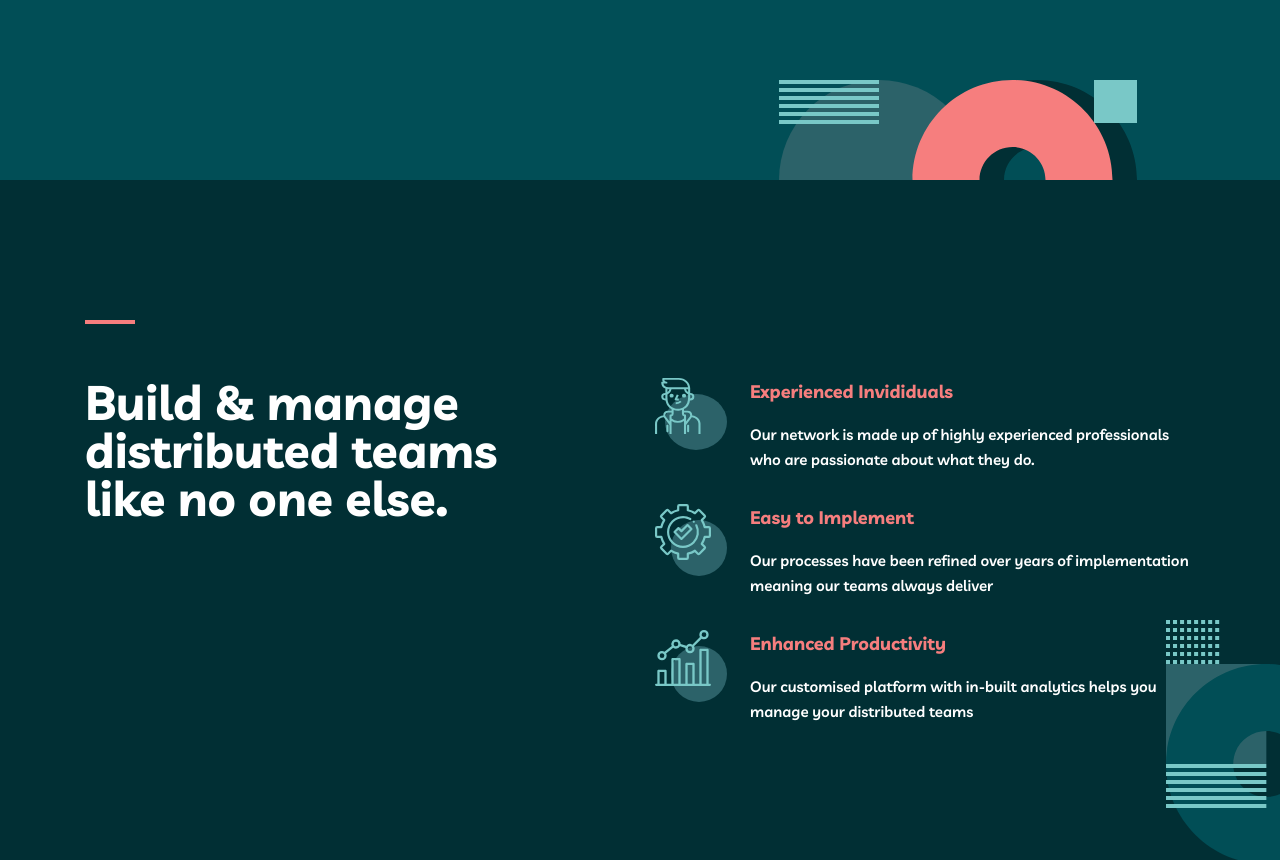
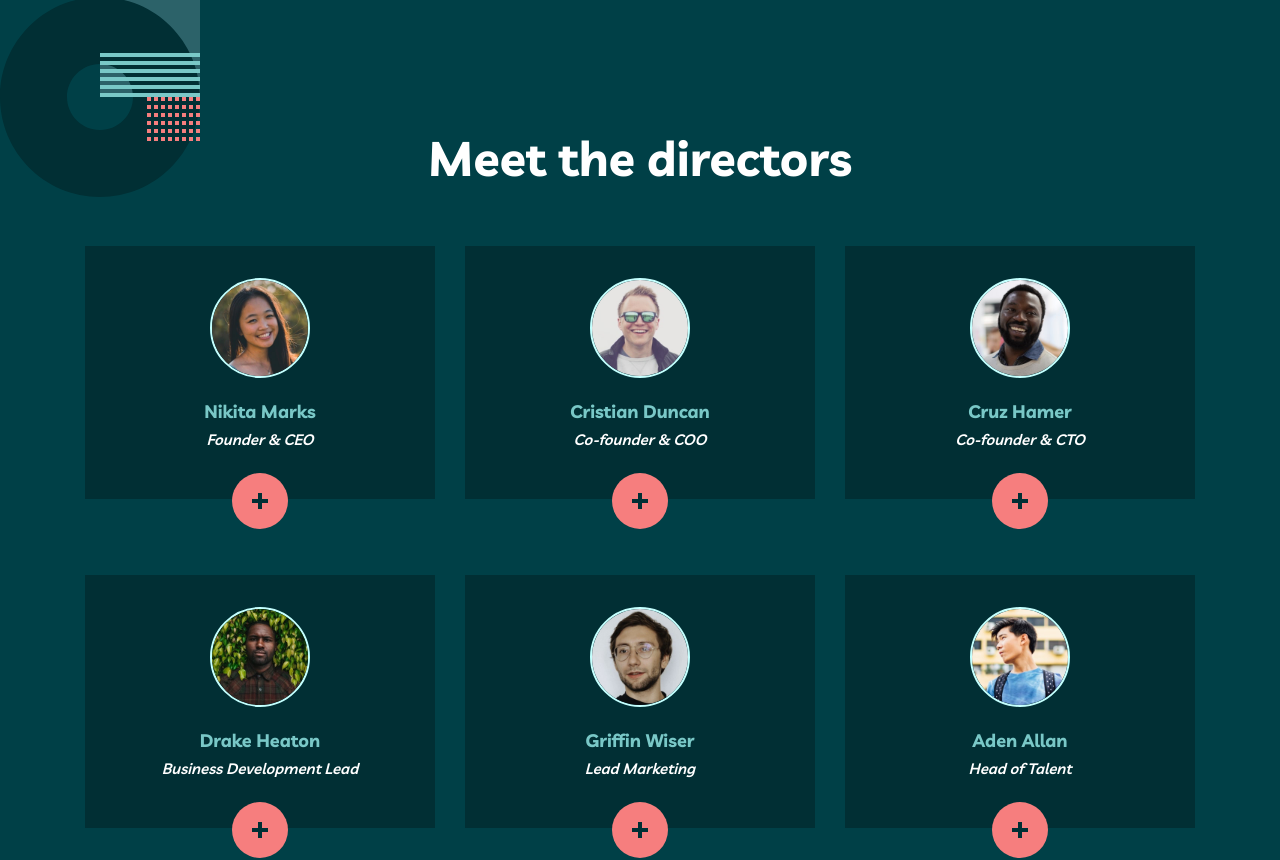
Before and after one commit to JJooaa/myteam-website, a React (Create React App) app: page / in a window 1280 px wide. Shown: the part 520-1380 px from the top of the page. Built offline with nearby package versions, Linux system fonts and the light colour scheme.

Commit message:
MinecraftSteve69

```diff
--- a/src/App.js
+++ b/src/App.js
@@ -1,10 +1,11 @@
 import "./App.css";
 import Home from "./Pages/Home/Home";
 import About from "./Pages/About/About";
+
 const App = () => {
     return (
         <div>
-            <Home   />
+            <About />
         </div>
     );
 };
--- a/src/Pages/About/About.js
+++ b/src/Pages/About/About.js
@@ -1,11 +1,13 @@
 import React from "react";
 import "./About.css";
 import AboutHeroSection from "../../Sections/About-Hero/AboutHero";
+import Directors from "../../Sections/Directors/Directors";
 
 const About = () => {
     return (
         <div className="about">
             <AboutHeroSection />
+            <Directors />
         </div>
     );
 };
--- /dev/null
+++ b/src/Sections/Directors/Directors.css
@@ -0,0 +1,25 @@
+#directors {
+    height: 1002px;
+    width: 100%;
+    background: url("../../assets/bg-pattern-home-4-about-3.svg") no-repeat
+            bottom right,
+        url("../../assets/bg-pattern-about-2-contact-1.svg") no-repeat top left;
+    background-color: #004047;
+    padding-top: 137px;
+}
+
+.directors-content {
+    width: 1110px;
+    height: 722px;
+    margin: 0 auto;
+    text-align: center;
+}
+
+.directors-container {
+    margin-top: 64px;
+    height: 610px;
+    display: flex;
+    flex-wrap: wrap;
+    justify-content: space-between;
+    align-content: space-between;
+}
--- /dev/null
+++ b/src/Sections/Directors/Directors.js
@@ -0,0 +1,69 @@
+import React from "react";
+import "./Directors.css";
+import Director from "../../Components/Director/Director";
+import nikitaAvatar from "../../assets/avatar-nikita.jpg";
+import cristianAvatar from "../../assets/avatar-christian.jpg";
+import cruzAvatar from "../../assets/avatar-cruz.jpg";
+import drakeAvatar from "../../assets/avatar-drake.jpg";
+import griffinAvatar from "../../assets/avatar-griffin.jpg";
+import adenAvatar from "../../assets/avatar-aden.jpg";
+
+const personel = {
+    nikita: {
+        fullName: "Nikita Marks",
+        jobTitle: "Founder & CEO",
+        description: "",
+        image: nikitaAvatar,
+    },
+    cristian: {
+        fullName: "Cristian Duncan",
+        jobTitle: "Co-founder & COO",
+        description: "",
+        image: cristianAvatar,
+    },
+    cruz: {
+        fullName: "Cruz Hamer",
+        jobTitle: "Co-founder & CTO",
+        description: "",
+        image: cruzAvatar,
+    },
+    drake: {
+        fullName: "Drake Heaton",
+        jobTitle: "Business Development Lead",
+        description: "",
+        image: drakeAvatar,
+    },
+    griffin: {
+        fullName: "Griffin Wiser",
+        jobTitle: "Lead Marketing",
+        description: "",
+        image: griffinAvatar,
+    },
+    aden: {
+        fullName: "Aden Allan",
+        jobTitle: "Head of Talent",
+        description: "",
+        image: adenAvatar,
+    },
+};
+
+const Directors = () => {
+    return (
+        <section id="directors">
+            <div className="directors-content">
+                <h2>Meet the directors </h2>
+                <div className="directors-container">
+                    {Object.entries(personel).map((person) => (
+                        <Director
+                            fullName={person[1].fullName}
+                            jobTitle={person[1].jobTitle}
+                            image={person[1].image}
+                        />
+                    ))}
+                </div>
+            </div>
+        </section>
+    );
+};
+
+export default Directors;
```
